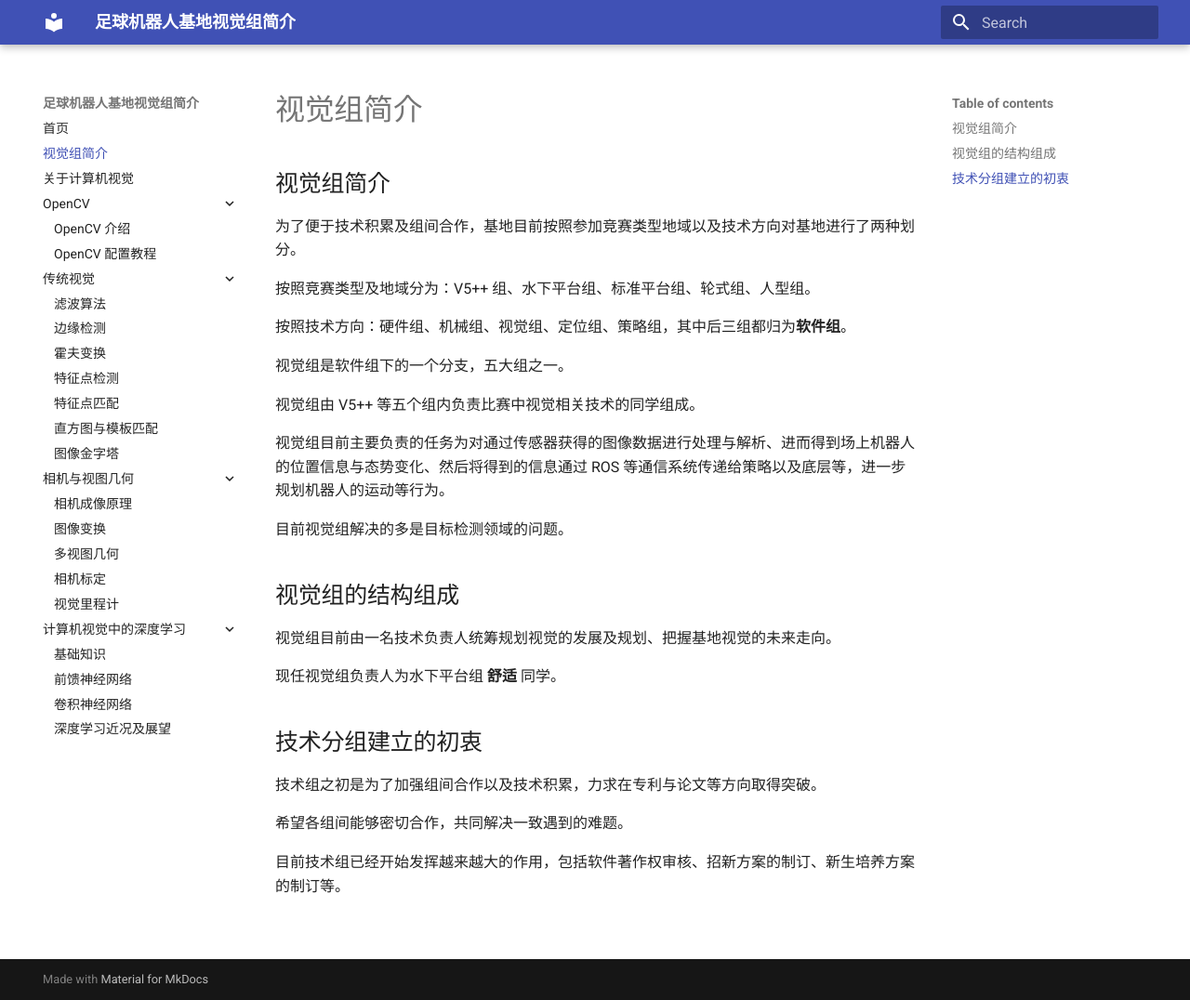
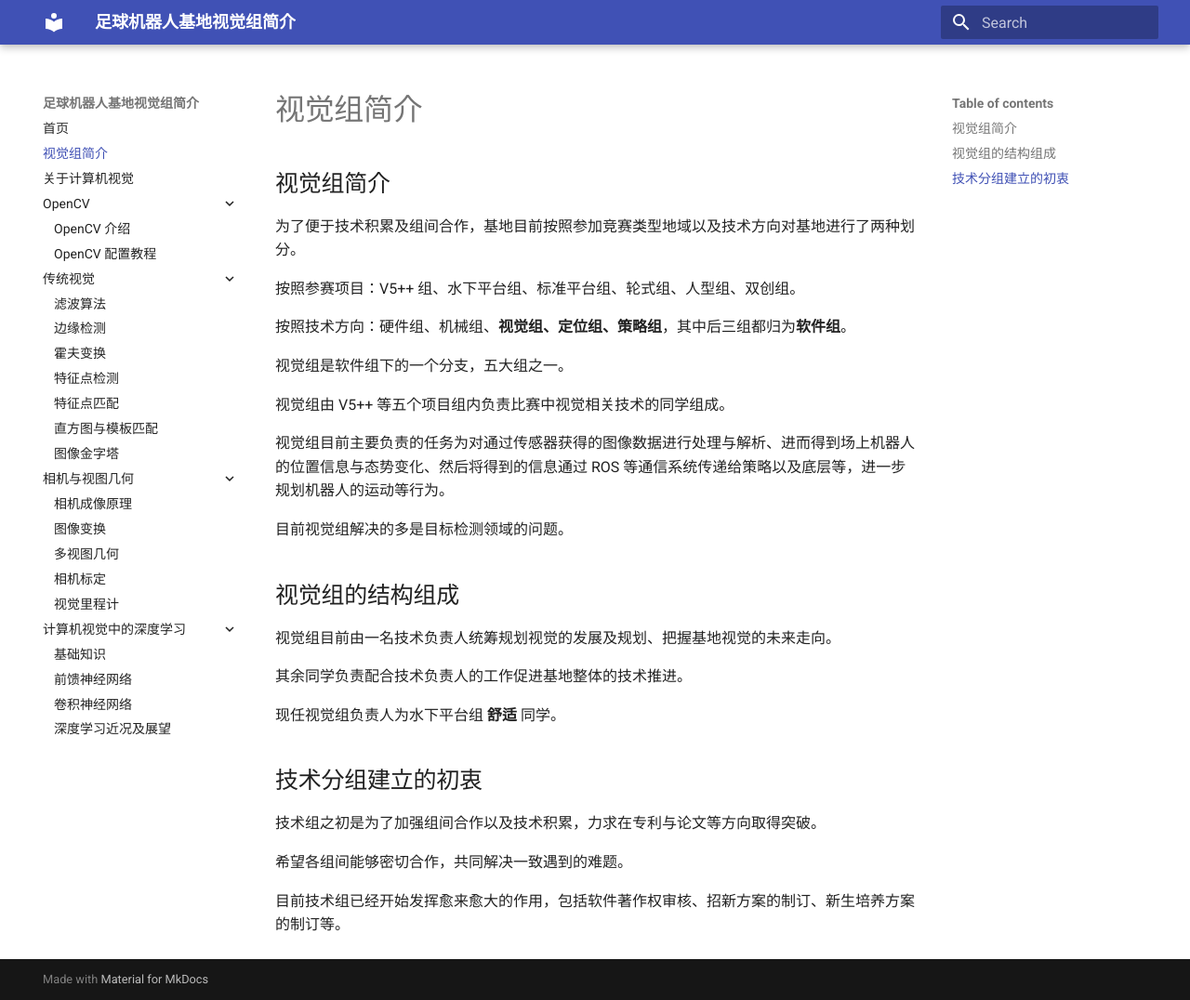
Before and after one commit to Soccer-Robot-Base-Visual-Team/team-introduction, an MkDocs documentation site: the page built from docs/about-vision-team.md, in a window 1280 px wide and 1076 px high. Shown: the whole window at 93% size. Built offline with MkDocs 1.6.1 and Material for MkDocs 9.7.7, drawn with Linux system fonts in a browser that asks for light colours.

Commit message:
finetune

```diff
--- a/docs/about-vision-team.md
+++ b/docs/about-vision-team.md
@@ -2,13 +2,13 @@
 
 为了便于技术积累及组间合作，基地目前按照参加竞赛类型地域以及技术方向对基地进行了两种划分。
 
-按照竞赛类型及地域分为：V5++ 组、水下平台组、标准平台组、轮式组、人型组。
+按照参赛项目：V5++ 组、水下平台组、标准平台组、轮式组、人型组、双创组。
 
-按照技术方向：硬件组、机械组、视觉组、定位组、策略组，其中后三组都归为**软件组**。
+按照技术方向：硬件组、机械组、**视觉组、定位组、策略组**，其中后三组都归为**软件组**。
 
 视觉组是软件组下的一个分支，五大组之一。
 
-视觉组由 V5++ 等五个组内负责比赛中视觉相关技术的同学组成。
+视觉组由 V5++ 等五个项目组内负责比赛中视觉相关技术的同学组成。
 
 视觉组目前主要负责的任务为对通过传感器获得的图像数据进行处理与解析、进而得到场上机器人的位置信息与态势变化、然后将得到的信息通过 ROS 等通信系统传递给策略以及底层等，进一步规划机器人的运动等行为。
 
@@ -18,6 +18,8 @@
 
 视觉组目前由一名技术负责人统筹规划视觉的发展及规划、把握基地视觉的未来走向。
 
+其余同学负责配合技术负责人的工作促进基地整体的技术推进。
+
 现任视觉组负责人为水下平台组 **舒适** 同学。
 
 ## 技术分组建立的初衷
@@ -26,4 +28,4 @@
 
 希望各组间能够密切合作，共同解决一致遇到的难题。
 
-目前技术组已经开始发挥越来越大的作用，包括软件著作权审核、招新方案的制订、新生培养方案的制订等。
+目前技术组已经开始发挥愈来愈大的作用，包括软件著作权审核、招新方案的制订、新生培养方案的制订等。
```
Also changed, not shown: docs/index.md (+1 -1 lines).
